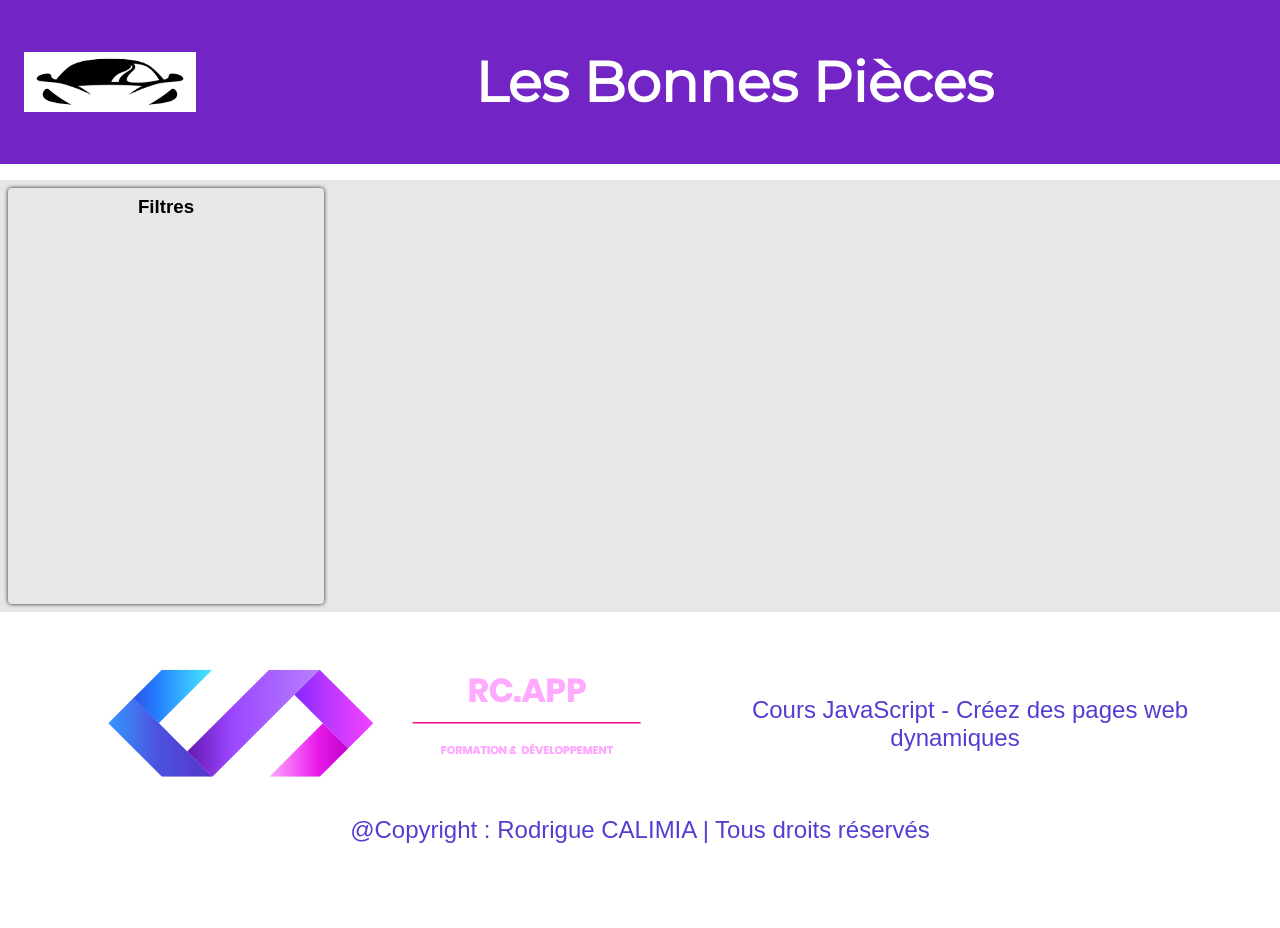
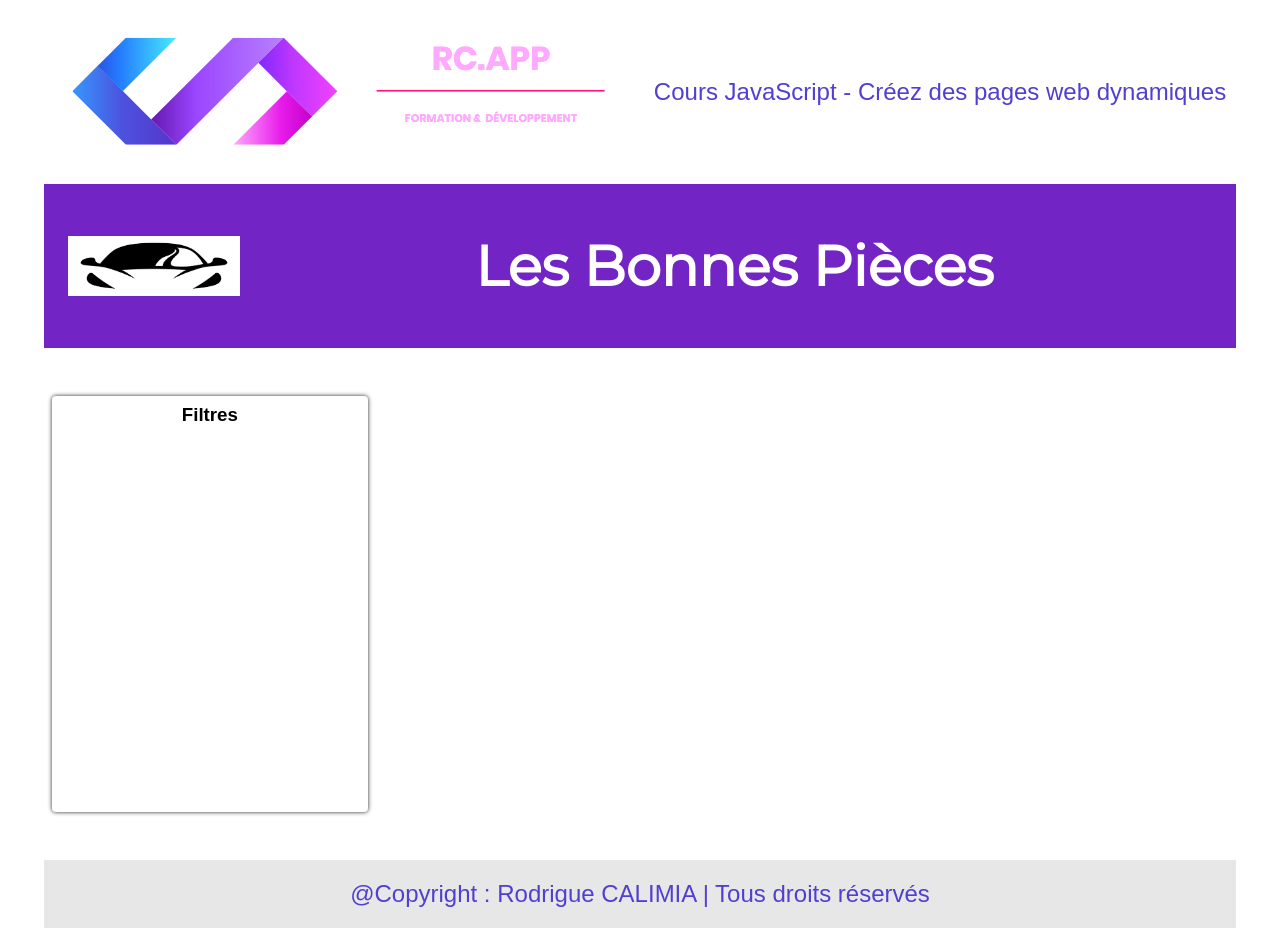
Before and after one commit to RodrigueCalimia/fil-rouge-js-web-dynamique, a website: page front-end/index.html in a window 1280 px wide. Before the commit the page ends 864 px from the top, so only its background shows below. Drawn offline with Linux system fonts and the light colour scheme.

Commit message:
modification du style

```diff
--- a/front-end/assets/styles/sass/bases/_base.scss
+++ b/front-end/assets/styles/sass/bases/_base.scss
@@ -13,7 +13,6 @@ body{
 }
 
 main {
-  background-color: $color-grey-light;
 	display: flex;
 	flex-direction: row;
 }
@@ -25,11 +24,10 @@ h1 {
 
 h2 {
   color: $color-secondary;
-  margin: 40px;
+  margin: 0;
 }
 
-h1,
-h2 {
+h1 {
   text-align: center;
 }
 
--- a/front-end/assets/styles/sass/layouts/_footer.scss
+++ b/front-end/assets/styles/sass/layouts/_footer.scss
@@ -1,5 +1,6 @@
 footer {
-  background-color: $color-white;
+  background-color: $color-grey-light;
+  margin-top: 40px;
   padding: 20px 50px;
   display: flex;
   flex-direction: column;
--- a/front-end/assets/styles/sass/layouts/_header.scss
+++ b/front-end/assets/styles/sass/layouts/_header.scss
@@ -1,8 +1,8 @@
-header {
+.header-hero{
   display: flex;
   flex-direction: row;
   align-items: center;
-	margin-bottom: 16px;
+  margin-bottom: 40px;
   padding: 8px;
   background-color: $color-primary;
   text-align: center;
--- a/front-end/assets/styles/sass/layouts/_nav.scss
+++ b/front-end/assets/styles/sass/layouts/_nav.scss
@@ -3,6 +3,7 @@
   flex-direction: row;
   align-items: center;
   justify-content: space-between;
+  margin: 0;
   @media screen and (max-width: 996px) {
     flex-direction: column;
     align-items: center;
@@ -12,7 +13,8 @@
     }
   }
   &__link {
-    margin-left: 30px;
+    margin: 0;
+    padding: 10px;
     color: $color-secondary;
     text-decoration: none;
     @media screen and (max-width: 996px) {
@@ -24,6 +26,6 @@
     color: $color-primary;
   }
   &__link-logo {
-    margin-left: 30px;
+    margin-left: 0;
   }
 }
--- a/front-end/assets/styles/sass/utils/_variables.scss
+++ b/front-end/assets/styles/sass/utils/_variables.scss
@@ -17,7 +17,7 @@ $color-grey-light: #E7E7E7;
 
 // Typography
 $font-size-title: 3.5em;
-$font-size-title-h2: 2.5em;
+$font-size-title-h2: 2em;
 $font-size-body: 1em;
 $font-family-body: "Manrope", sans-serif;
 $font-family-title: "Montserrat", sans-serif;
--- a/front-end/index.html
+++ b/front-end/index.html
@@ -9,8 +9,18 @@
 	<body>
 		<div class="container">
 			<header>
-				<img src="./assets/images/logo-les-bonnes-pieces.png" alt="LOGO">
-				<h1>Les Bonnes Pièces</h1>
+				<nav class="navbar">
+					<a href="index.html" class="navbar__link-logo icon-logo">
+						<img src="assets/images/logo.png" alt="Logo RC.App" />
+					</a>
+					<div class="links">
+						<a class="navbar__link link__cours" href="index.html">Cours JavaScript - Créez des pages web dynamiques</a>
+					</div>
+				</nav>
+				<div class="header-hero">
+					<img src="./assets/images/logo-les-bonnes-pieces.png" alt="LOGO">
+					<h1>Les Bonnes Pièces</h1>
+				</div>
 			</header>
 			<main>
 				<!-- Menu de recherche -->
@@ -23,14 +33,6 @@
 				</section>
 			</main>
 			<footer>
-				<div class="navbar">
-					<a href="index.html" class="navbar__link-logo icon-logo">
-						<img src="assets/images/logo.png" alt="Logo RC.App" />
-					</a>
-					<div class="links">
-						<a class="navbar__link link__cours" href="index.html">Cours JavaScript - Créez des pages web dynamiques</a>
-					</div>
-				</div>
 				<div><p class="footer__copyright">@Copyright : Rodrigue CALIMIA | Tous droits réservés</p></div>
 			</footer>
 		</div>
```
Also changed, not shown: front-end/style.css, 1 other file. Lines whose indentation alone changed are shown as unchanged.
